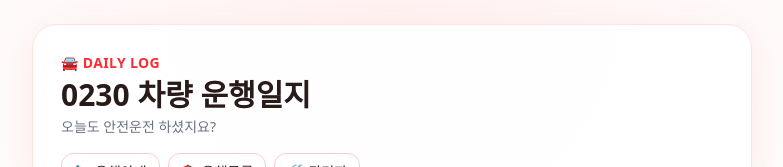
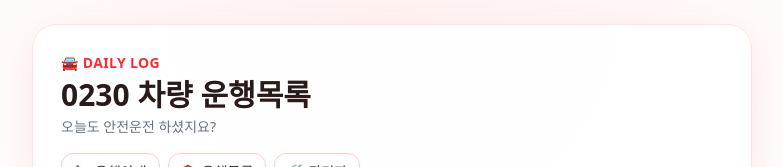
Before and after one commit to joadela00/vehicle-log, a Next.js app: page / in a window 1280 px wide. Shown: the top 167 px of the page, without its empty margins (248-1031 px from the left). Built offline with nearby package versions, Linux system fonts and the light colour scheme; no server answers; the database is empty.

Commit message:
Update branch-log-form.tsx

```diff
--- a/components/branch-log-form.tsx
+++ b/components/branch-log-form.tsx
@@ -82,7 +82,7 @@ export default function BranchLogForm({
           <div className="min-w-0">
             <p className="text-sm font-bold tracking-wide text-red-500">🚘 DAILY LOG</p>
             <h1 className="mt-1 text-2xl font-extrabold sm:text-3xl">
-              {selectedBranchName} 차량 운행일지
+              {selectedBranchName} 차량 운행목록
             </h1>
             <p className="mt-1 text-sm text-gray-500">오늘도 안전운전 하셨지요?</p>
           </div>
```
